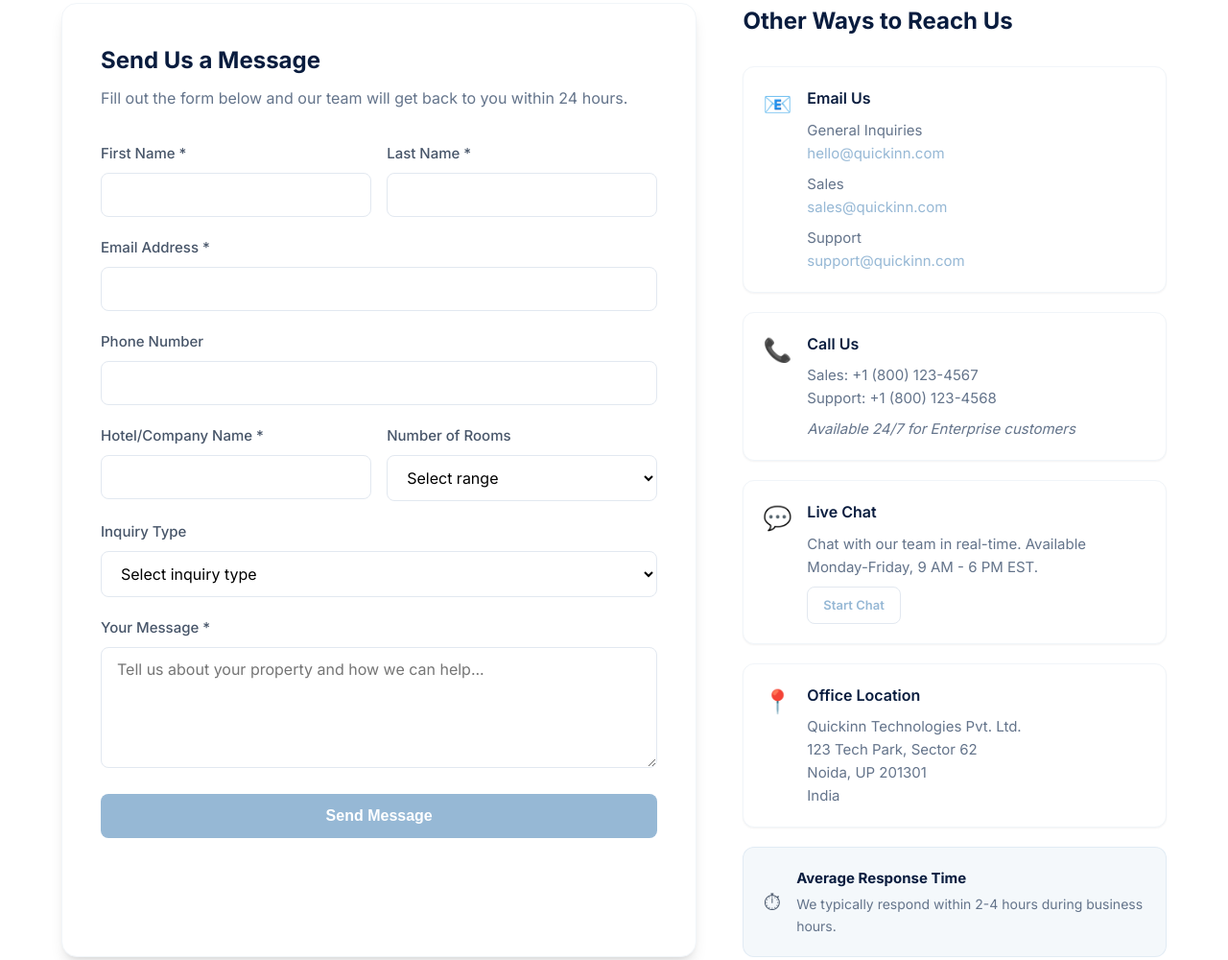
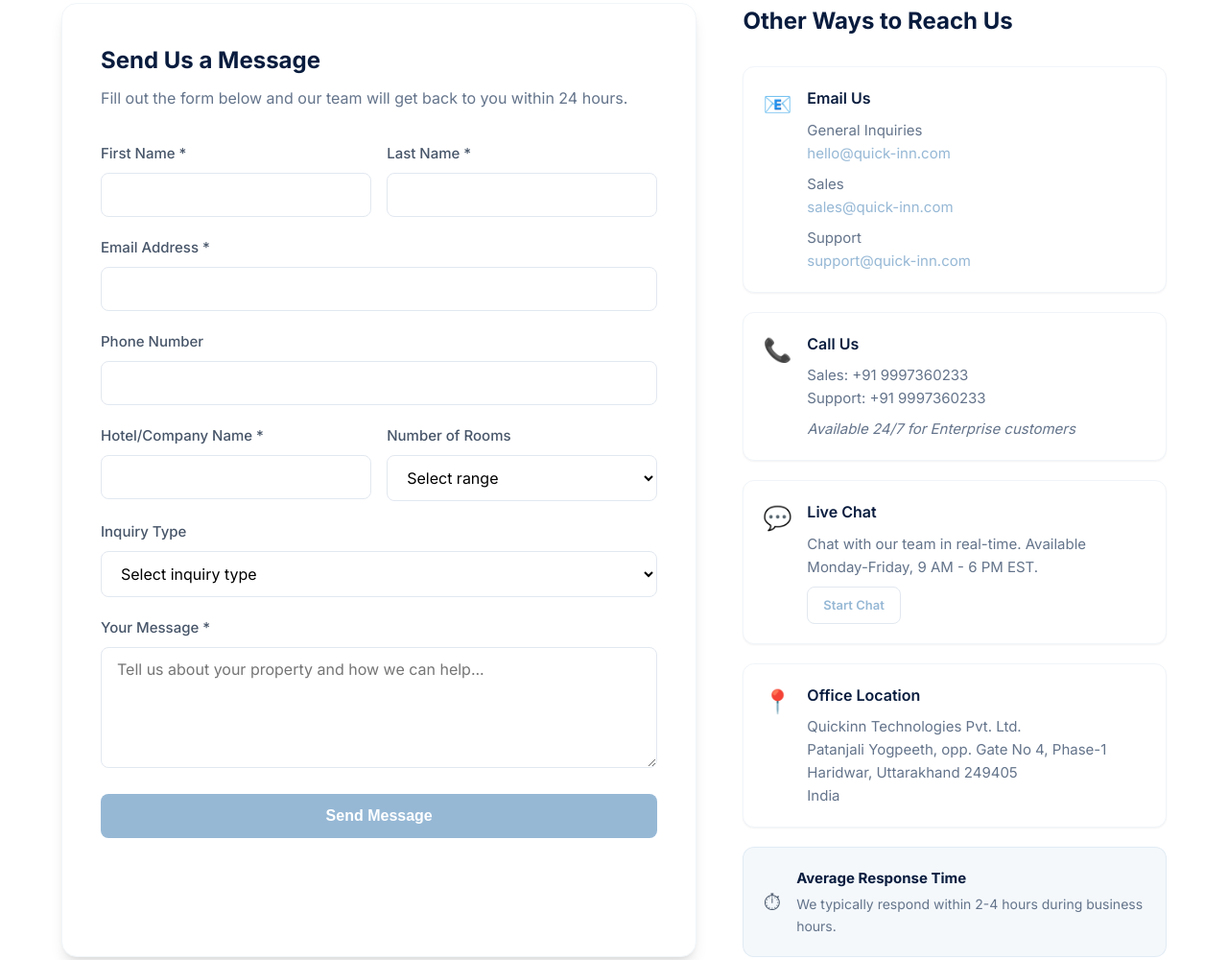
Before and after one commit to Noida10/amit-website, a plain HTML site: page contact.html in a window 1280 px wide. Shown: the part 492-1492 px from the top of the page at 96% size. Drawn offline with Linux system fonts and the light colour scheme.

Commit message:
Update contact.html

```diff
--- a/contact.html
+++ b/contact.html
@@ -132,11 +132,11 @@
                         <div class="info-content">
                             <h3>Email Us</h3>
                             <p>General Inquiries<br>
-                            <a href="mailto:hello@quick-inn.com">hello@quickinn.com</a></p>
+                            <a href="mailto:hello@quick-inn.com">hello@quick-inn.com</a></p>
                             <p>Sales<br>
-                            <a href="mailto:sales@quick-inn.com">sales@quickinn.com</a></p>
+                            <a href="mailto:sales@quick-inn.com">sales@quick-inn.com</a></p>
                             <p>Support<br>
-                            <a href="mailto:support@quick-inn.com">support@quickinn.com</a></p>
+                            <a href="mailto:support@quick-inn.com">support@quick-inn.com</a></p>
                         </div>
                     </div>
 
@@ -144,8 +144,8 @@
                         <div class="info-icon">&#128222;</div>
                         <div class="info-content">
                             <h3>Call Us</h3>
-                            <p>Sales: +1 (800) 123-4567<br>
-                            Support: +1 (800) 123-4568</p>
+                            <p>Sales: +91 9997360233<br>
+                            Support: +91 9997360233</p>
                             <p class="info-note">Available 24/7 for Enterprise customers</p>
                         </div>
                     </div>
@@ -164,8 +164,8 @@
                         <div class="info-content">
                             <h3>Office Location</h3>
                             <p>Quickinn Technologies Pvt. Ltd.<br>
-                            123 Tech Park, Sector 62<br>
-                            Noida, UP 201301<br>
+                            Patanjali Yogpeeth, opp. Gate No 4, Phase-1<br>
+                            Haridwar, Uttarakhand 249405<br>
                             India</p>
                         </div>
                     </div>
```
